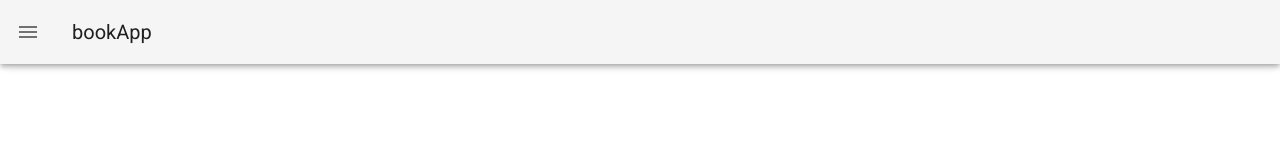
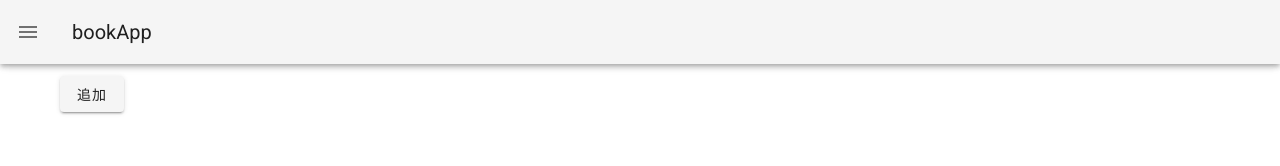
Before and after one commit to tackernao0522/udemy-aoki-nuxt2js-lesson, a Nuxt app in the folder section04/bookapp/: page /firebasetest/addData in a window 1280 px wide. Before the commit this address had no page. Shown: the top 166 px of the page. Built offline with nearby package versions, Linux system fonts and the light colour scheme.

Commit message:
59 Firestore データの追加

```diff
--- /dev/null
+++ b/section04/bookapp/pages/firebasetest/addData.vue
@@ -0,0 +1,37 @@
+<template>
+  <div>
+    <v-btn @click="addData">追加</v-btn>
+  </div>
+</template>
+
+<script>
+import { getFirestore, collection, addDoc } from 'firebase/firestore'
+
+export default {
+  data() {
+    return {
+      id: '001',
+      title: 'テスト',
+    }
+  },
+  methods: {
+    async addData() {
+      try {
+        const db = getFirestore(this.$firebase)
+        const docRef = await addDoc(collection(db, 'tasks'), {
+          id: this.id,
+          title: this.title,
+        })
+        // eslint-disable-next-line no-console
+        console.log('追加したデータのid:', docRef.id)
+      } catch (e) {
+        // eslint-disable-next-line no-console
+        console.log('error:', e)
+      }
+    },
+  },
+}
+</script>
+
+<style>
+</style>
```
Also changed, not shown: 1 other file (tests, documents, lock files or other folders).
